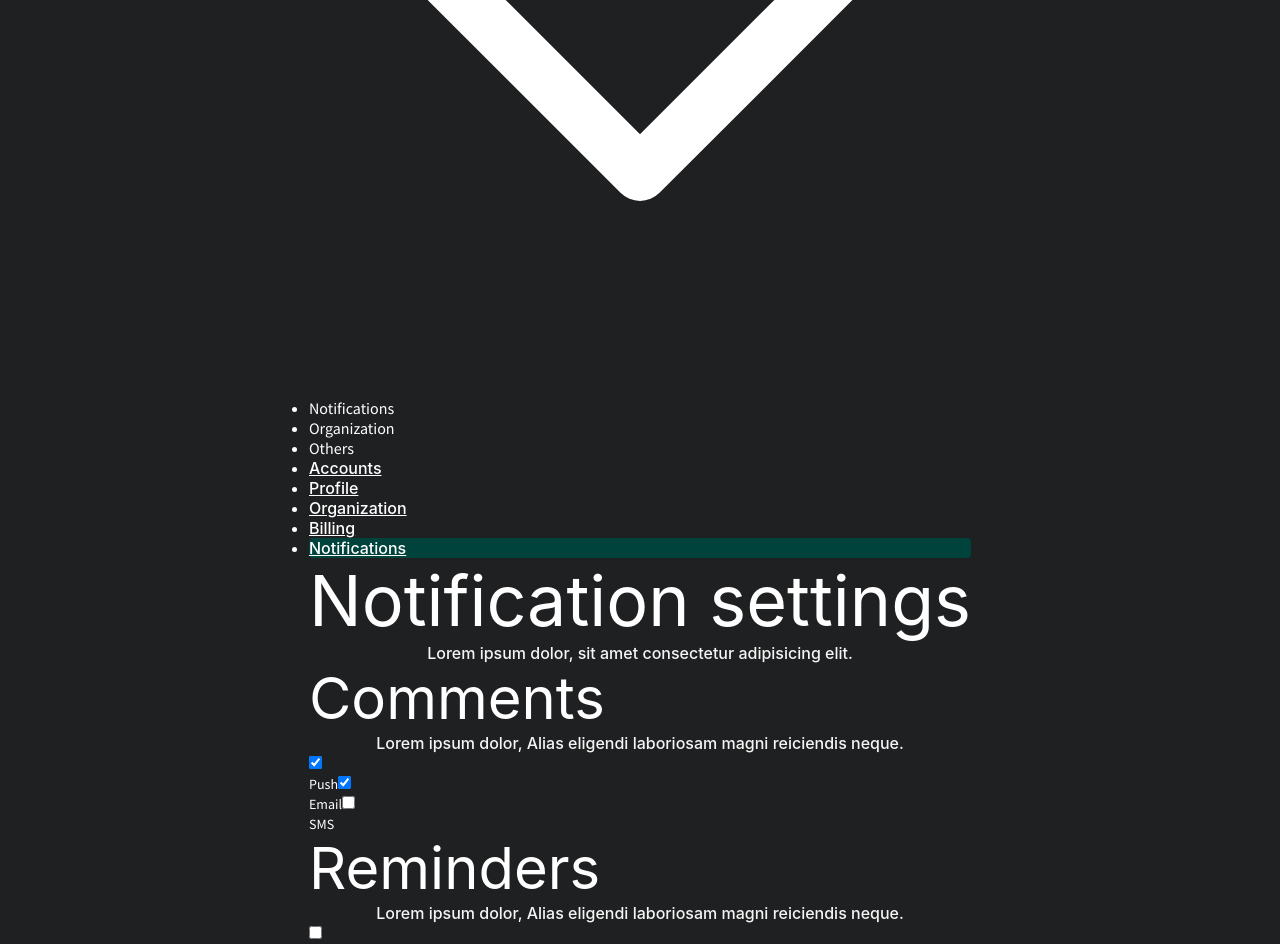
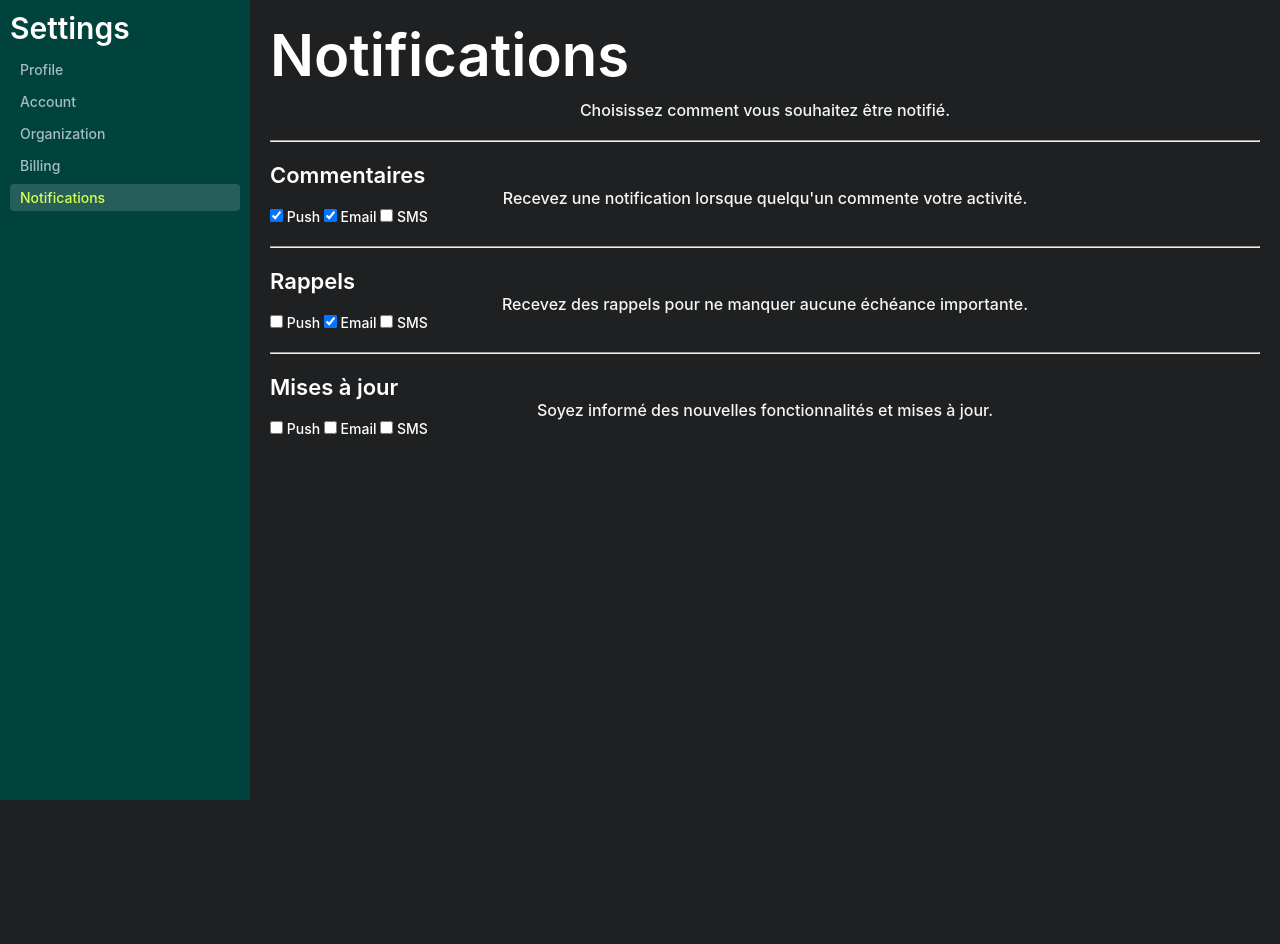
Before and after one commit to UpcycleConnect-gpr3/vuejs_auth_frontend, a Vue app: page /settings/notifications in a window 1280 px wide. Shown: the top 944 px of the page. After the commit the page ends 800 px from the top, so only its background shows below. Built offline with nearby package versions, Linux system fonts and the light colour scheme; no server answers.

Commit message:
refactor(front): add NotificationPage.vue but for future update button

```diff
--- a/src/pages/settings/NotificationPage.vue
+++ b/src/pages/settings/NotificationPage.vue
@@ -1,194 +1,153 @@
-<script setup lang="ts"></script>
-<style>
-* {
-  font-family: 'Source Sans Pro';
-}
-</style>
+<script setup lang="ts">
+</script>
+
+
 <template>
-  <link
-    href="https://fonts.googleapis.com/css2?family=Source+Sans+Pro:wght@300;400;600;700&display=swap"
-    rel="stylesheet"
-  />
-
-  <div class="mx-4 min-h-screen max-w-screen-xl sm:mx-8 xl:mx-auto">
-    <h1 class="border-b py-6 text-4xl font-semibold">Settings</h1>
-    <div class="grid grid-cols-8 pt-3 sm:grid-cols-10">
-      <div class="relative my-4 w-56 sm:hidden">
-        <input class="peer hidden" type="checkbox" name="select-1" id="select-1" />
-        <label
-          for="select-1"
-          class="flex w-full cursor-pointer select-none rounded-lg border p-2 px-3 text-sm text-gray-700 ring-blue-700 peer-checked:ring"
-          >Notifications
-        </label>
-        <svg
-          xmlns="http://www.w3.org/2000/svg"
-          class="pointer-events-none absolute right-0 top-3 ml-auto mr-5 h-4 text-slate-700 transition peer-checked:rotate-180"
-          fill="none"
-          viewBox="0 0 24 24"
-          stroke="currentColor"
-          stroke-width="2"
-        >
-          <path stroke-linecap="round" stroke-linejoin="round" d="M19 9l-7 7-7-7" />
-        </svg>
-        <ul
-          class="max-h-0 select-none flex-col overflow-hidden rounded-b-lg shadow-md transition-all duration-300 peer-checked:max-h-56 peer-checked:py-3"
-        >
-          <li
-            class="cursor-pointer px-3 py-2 text-sm text-slate-600 hover:bg-blue-700 hover:text-white"
-          >
-            Notifications
+  <main class="layout-app">
+    <!-- Sidebar -->
+    <nav class="sidebar">
+      <hgroup>
+        <h4 class="semibold">Settings</h4>
+      </hgroup>
+      <ul class="sidebar-nav">
+        <li class="sidebar-nav-item">
+          <RouterLink to="/settings/profile">Profile</RouterLink>
         </li>
-          <li
-            class="cursor-pointer px-3 py-2 text-sm text-slate-600 hover:bg-blue-700 hover:text-white"
-          >
-            Organization
+        <li class="sidebar-nav-item">
+          <RouterLink to="/settings/account">Account</RouterLink>
         </li>
-          <li
-            class="cursor-pointer px-3 py-2 text-sm text-slate-600 hover:bg-blue-700 hover:text-white"
-          >
-            Others
+        <li class="sidebar-nav-item">
+          <RouterLink to="/settings/teams">Organization</RouterLink>
+        </li>
+        <li class="sidebar-nav-item">
+          <RouterLink to="/settings/billing">Billing</RouterLink>
+        </li>
+        <li class="sidebar-nav-item">
+          <RouterLink to="/settings/notifications">Notifications</RouterLink>
         </li>
       </ul>
+    </nav>
+
+    <!-- Content -->
+    <div class="layout-fill layout-padding-large layout-flex layout-columns layout-gap-large">
+      <hgroup>
+        <h2 class="semibold">Notifications</h2>
+        <p>Choisissez comment vous souhaitez être notifié.</p>
+      </hgroup>
+
+      <hr />
+
+      <!-- Comments -->
+      <section class="layout-flex layout-columns layout-gap-medium">
+        <div class="notification-row">
+          <div class="notification-row-info">
+            <h5 class="semibold">Commentaires</h5>
+            <p>Recevez une notification lorsque quelqu'un commente votre activité.</p>
           </div>
-
-      <div class="col-span-2 hidden sm:block">
-        <ul>
-          <li
-            class="mt-5 cursor-pointer border-l-2 border-transparent px-2 py-2 font-semibold transition hover:border-l-blue-700 hover:text-blue-700"
-          >
-            <router-link to="accounts">Accounts</router-link>
-          </li>
-          <li
-            class="mt-5 cursor-pointer border-l-2 border-transparent px-2 py-2 font-semibold transition hover:border-l-blue-700 hover:text-blue-700"
-          >
-            <router-link to="profile">Profile</router-link>
-          </li>
-          <li
-            class="mt-5 cursor-pointer border-l-2 border-transparent px-2 py-2 font-semibold transition hover:border-l-blue-700 hover:text-blue-700"
-          >
-            <router-link to="teams">Organization</router-link>
-          </li>
-          <li
-            class="mt-5 cursor-pointer border-l-2 border-transparent px-2 py-2 font-semibold transition hover:border-l-blue-700 hover:text-blue-700"
-          >
-            <router-link to="billing">Billing</router-link>
-          </li>
-          <li
-            class="mt-5 cursor-pointer border-l-2 border-l-blue-700 px-2 py-2 font-semibold text-blue-700 transition hover:border-l-blue-700 hover:text-blue-700"
-          >
-            <router-link to="notifications">Notifications</router-link>
-          </li>
-        </ul>
-      </div>
-
-      <div class="col-span-8 overflow-hidden rounded-xl bg-gray-50 px-8 shadow">
-        <div class="border-b pt-4 pb-8">
-          <h1 class="py-2 text-2xl font-semibold">Notification settings</h1>
-          <p class="font- text-slate-600">
-            Lorem ipsum dolor, sit amet consectetur adipisicing elit.
-          </p>
-        </div>
-        <div class="grid border-b py-6 sm:grid-cols-2">
-          <div class="">
-            <h2 class="text-lg font-semibold leading-4 text-slate-700">Comments</h2>
-            <p class="font- text-slate-600">
-              Lorem ipsum dolor, Alias eligendi laboriosam magni reiciendis neque.
-            </p>
-          </div>
-          <div class="mt-4 flex items-center sm:justify-end">
-            <div class="flex flex-col gap-3">
-              <label for="push" class="relative inline-flex cursor-pointer items-center">
-                <input type="checkbox" value="" id="push" class="peer sr-only" checked />
-                <div
-                  class="peer h-6 w-11 rounded-full bg-gray-200 after:absolute after:top-[2px] after:left-[2px] after:h-5 after:w-5 after:rounded-full after:border after:border-gray-300 after:bg-white after:transition-all after:content-[''] peer-checked:bg-blue-600 peer-checked:after:translate-x-full peer-checked:after:border-white peer-focus:outline-none peer-focus:ring-4 peer-focus:ring-blue-300 dark:border-gray-600 dark:bg-gray-700 dark:peer-focus:ring-blue-800"
-                ></div>
-                <span class="ml-3 text-sm font-medium text-gray-900 dark:text-gray-300">Push</span>
+          <div class="toggle-group">
+            <label class="toggle-label">
+              <span class="toggle">
+                <input type="checkbox" checked />
+                <span class="toggle-track"></span>
+                <span class="toggle-thumb"></span>
+              </span>
+              Push
             </label>
-              <label for="email" class="relative inline-flex cursor-pointer items-center">
-                <input type="checkbox" value="" id="email" class="peer sr-only" checked />
-                <div
-                  class="peer h-6 w-11 rounded-full bg-gray-200 after:absolute after:top-[2px] after:left-[2px] after:h-5 after:w-5 after:rounded-full after:border after:border-gray-300 after:bg-white after:transition-all after:content-[''] peer-checked:bg-blue-600 peer-checked:after:translate-x-full peer-checked:after:border-white peer-focus:outline-none peer-focus:ring-4 peer-focus:ring-blue-300 dark:border-gray-600 dark:bg-gray-700 dark:peer-focus:ring-blue-800"
-                ></div>
-                <span class="ml-3 text-sm font-medium text-gray-900 dark:text-gray-300">Email</span>
+            <label class="toggle-label">
+              <span class="toggle">
+                <input type="checkbox" checked />
+                <span class="toggle-track"></span>
+                <span class="toggle-thumb"></span>
+              </span>
+              Email
             </label>
-              <label for="sms" class="relative inline-flex cursor-pointer items-center">
-                <input type="checkbox" value="" id="sms" class="peer sr-only" />
-                <div
-                  class="peer h-6 w-11 rounded-full bg-gray-200 after:absolute after:top-[2px] after:left-[2px] after:h-5 after:w-5 after:rounded-full after:border after:border-gray-300 after:bg-white after:transition-all after:content-[''] peer-checked:bg-blue-600 peer-checked:after:translate-x-full peer-checked:after:border-white peer-focus:outline-none peer-focus:ring-4 peer-focus:ring-blue-300 dark:border-gray-600 dark:bg-gray-700 dark:peer-focus:ring-blue-800"
-                ></div>
-                <span class="ml-3 text-sm font-medium text-gray-900 dark:text-gray-300">SMS</span>
+            <label class="toggle-label">
+              <span class="toggle">
+                <input type="checkbox" />
+                <span class="toggle-track"></span>
+                <span class="toggle-thumb"></span>
+              </span>
+              SMS
             </label>
           </div>
         </div>
+      </section>
+
+      <hr />
+
+      <!-- Reminders -->
+      <section class="layout-flex layout-columns layout-gap-medium">
+        <div class="notification-row">
+          <div class="notification-row-info">
+            <h5 class="semibold">Rappels</h5>
+            <p>Recevez des rappels pour ne manquer aucune échéance importante.</p>
           </div>
-
-        <div class="grid border-b py-6 sm:grid-cols-2">
-          <div class="">
-            <h2 class="text-lg font-semibold leading-4 text-slate-700">Reminders</h2>
-            <p class="font- text-slate-600">
-              Lorem ipsum dolor, Alias eligendi laboriosam magni reiciendis neque.
-            </p>
-          </div>
-          <div class="mt-4 flex items-center sm:justify-end">
-            <div class="flex flex-col gap-3">
-              <label for="push" class="relative inline-flex cursor-pointer items-center">
-                <input type="checkbox" value="" id="push" class="peer sr-only" />
-                <div
-                  class="peer h-6 w-11 rounded-full bg-gray-200 after:absolute after:top-[2px] after:left-[2px] after:h-5 after:w-5 after:rounded-full after:border after:border-gray-300 after:bg-white after:transition-all after:content-[''] peer-checked:bg-blue-600 peer-checked:after:translate-x-full peer-checked:after:border-white peer-focus:outline-none peer-focus:ring-4 peer-focus:ring-blue-300 dark:border-gray-600 dark:bg-gray-700 dark:peer-focus:ring-blue-800"
-                ></div>
-                <span class="ml-3 text-sm font-medium text-gray-900 dark:text-gray-300">Push</span>
+          <div class="toggle-group">
+            <label class="toggle-label">
+              <span class="toggle">
+                <input type="checkbox" />
+                <span class="toggle-track"></span>
+                <span class="toggle-thumb"></span>
+              </span>
+              Push
             </label>
-              <label for="email" class="relative inline-flex cursor-pointer items-center">
-                <input type="checkbox" value="" id="email" class="peer sr-only" checked />
-                <div
-                  class="peer h-6 w-11 rounded-full bg-gray-200 after:absolute after:top-[2px] after:left-[2px] after:h-5 after:w-5 after:rounded-full after:border after:border-gray-300 after:bg-white after:transition-all after:content-[''] peer-checked:bg-blue-600 peer-checked:after:translate-x-full peer-checked:after:border-white peer-focus:outline-none peer-focus:ring-4 peer-focus:ring-blue-300 dark:border-gray-600 dark:bg-gray-700 dark:peer-focus:ring-blue-800"
-                ></div>
-                <span class="ml-3 text-sm font-medium text-gray-900 dark:text-gray-300">Email</span>
+            <label class="toggle-label">
+              <span class="toggle">
+                <input type="checkbox" checked />
+                <span class="toggle-track"></span>
+                <span class="toggle-thumb"></span>
+              </span>
+              Email
             </label>
-              <label for="sms" class="relative inline-flex cursor-pointer items-center">
-                <input type="checkbox" value="" id="sms" class="peer sr-only" />
-                <div
-                  class="peer h-6 w-11 rounded-full bg-gray-200 after:absolute after:top-[2px] after:left-[2px] after:h-5 after:w-5 after:rounded-full after:border after:border-gray-300 after:bg-white after:transition-all after:content-[''] peer-checked:bg-blue-600 peer-checked:after:translate-x-full peer-checked:after:border-white peer-focus:outline-none peer-focus:ring-4 peer-focus:ring-blue-300 dark:border-gray-600 dark:bg-gray-700 dark:peer-focus:ring-blue-800"
-                ></div>
-                <span class="ml-3 text-sm font-medium text-gray-900 dark:text-gray-300">SMS</span>
+            <label class="toggle-label">
+              <span class="toggle">
+                <input type="checkbox" />
+                <span class="toggle-track"></span>
+                <span class="toggle-thumb"></span>
+              </span>
+              SMS
             </label>
           </div>
         </div>
+      </section>
+
+      <hr />
+
+      <!-- Updates -->
+      <section class="layout-flex layout-columns layout-gap-medium">
+        <div class="notification-row">
+          <div class="notification-row-info">
+            <h5 class="semibold">Mises à jour</h5>
+            <p>Soyez informé des nouvelles fonctionnalités et mises à jour.</p>
           </div>
-        <div class="grid border-b py-6 sm:grid-cols-2">
-          <div class="">
-            <h2 class="text-lg font-semibold leading-4 text-slate-700">Updates</h2>
-            <p class="font- text-slate-600">
-              Lorem ipsum dolor, Alias eligendi laboriosam magni reiciendis neque.
-            </p>
-          </div>
-          <div class="mt-4 flex items-center sm:justify-end">
-            <div class="flex flex-col gap-3">
-              <label for="push" class="relative inline-flex cursor-pointer items-center">
-                <input type="checkbox" value="" id="push" class="peer sr-only" />
-                <div
-                  class="peer h-6 w-11 rounded-full bg-gray-200 after:absolute after:top-[2px] after:left-[2px] after:h-5 after:w-5 after:rounded-full after:border after:border-gray-300 after:bg-white after:transition-all after:content-[''] peer-checked:bg-blue-600 peer-checked:after:translate-x-full peer-checked:after:border-white peer-focus:outline-none peer-focus:ring-4 peer-focus:ring-blue-300 dark:border-gray-600 dark:bg-gray-700 dark:peer-focus:ring-blue-800"
-                ></div>
-                <span class="ml-3 text-sm font-medium text-gray-900 dark:text-gray-300">Push</span>
+          <div class="toggle-group">
+            <label class="toggle-label">
+              <span class="toggle">
+                <input type="checkbox" />
+                <span class="toggle-track"></span>
+                <span class="toggle-thumb"></span>
+              </span>
+              Push
             </label>
-              <label for="email" class="relative inline-flex cursor-pointer items-center">
-                <input type="checkbox" value="" id="email" class="peer sr-only" />
-                <div
-                  class="peer h-6 w-11 rounded-full bg-gray-200 after:absolute after:top-[2px] after:left-[2px] after:h-5 after:w-5 after:rounded-full after:border after:border-gray-300 after:bg-white after:transition-all after:content-[''] peer-checked:bg-blue-600 peer-checked:after:translate-x-full peer-checked:after:border-white peer-focus:outline-none peer-focus:ring-4 peer-focus:ring-blue-300 dark:border-gray-600 dark:bg-gray-700 dark:peer-focus:ring-blue-800"
-                ></div>
-                <span class="ml-3 text-sm font-medium text-gray-900 dark:text-gray-300">Email</span>
+            <label class="toggle-label">
+              <span class="toggle">
+                <input type="checkbox" />
+                <span class="toggle-track"></span>
+                <span class="toggle-thumb"></span>
+              </span>
+              Email
             </label>
-              <label for="sms" class="relative inline-flex cursor-pointer items-center">
-                <input type="checkbox" value="" id="sms" class="peer sr-only" />
-                <div
-                  class="peer h-6 w-11 rounded-full bg-gray-200 after:absolute after:top-[2px] after:left-[2px] after:h-5 after:w-5 after:rounded-full after:border after:border-gray-300 after:bg-white after:transition-all after:content-[''] peer-checked:bg-blue-600 peer-checked:after:translate-x-full peer-checked:after:border-white peer-focus:outline-none peer-focus:ring-4 peer-focus:ring-blue-300 dark:border-gray-600 dark:bg-gray-700 dark:peer-focus:ring-blue-800"
-                ></div>
-                <span class="ml-3 text-sm font-medium text-gray-900 dark:text-gray-300">SMS</span>
+            <label class="toggle-label">
+              <span class="toggle">
+                <input type="checkbox" />
+                <span class="toggle-track"></span>
+                <span class="toggle-thumb"></span>
+              </span>
+              SMS
             </label>
           </div>
         </div>
+      </section>
     </div>
-      </div>
-    </div>
-  </div>
+  </main>
 </template>
```
Lines whose indentation alone changed are shown as unchanged.
